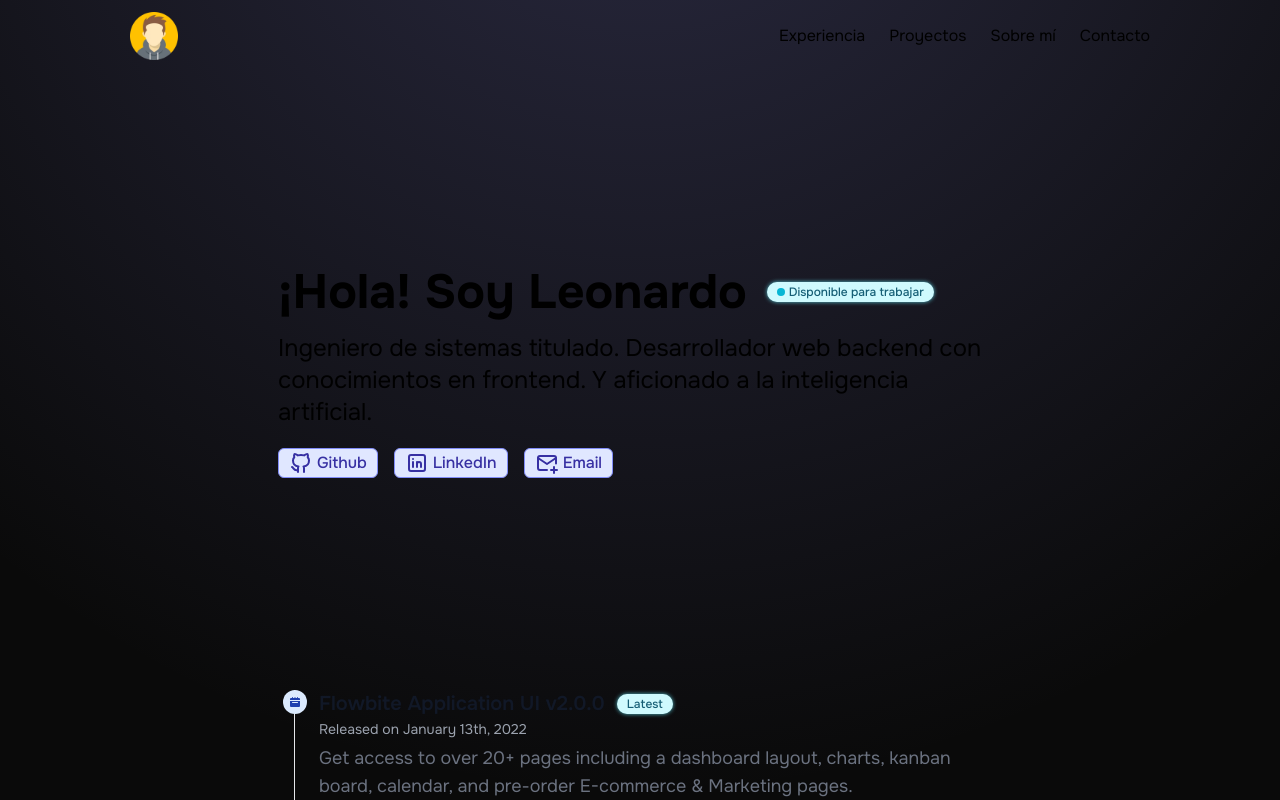
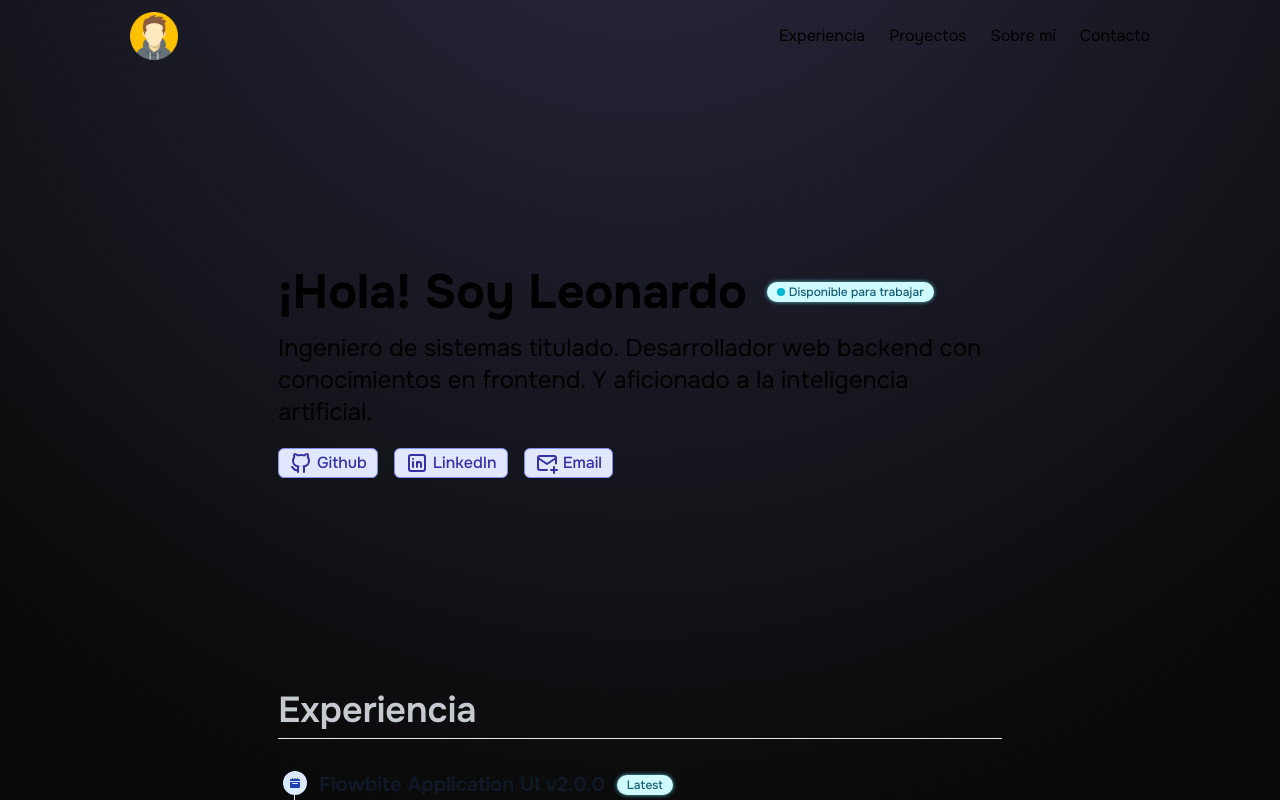
Before and after one commit to LeoLizc/leolizc.portfolio, a Next.js app: page / in a window 1280 px wide. Shown: the top 800 px of the page. Built offline with nearby package versions, Linux system fonts and the light colour scheme.

Commit message:
Add title and icon support to SectionLayout component

```diff
--- a/src/app/page.tsx
+++ b/src/app/page.tsx
@@ -38,7 +38,7 @@ export default function Home() {
           </Badge>
         </nav>
       </SectionLayout>
-      <SectionLayout>
+      <SectionLayout title="Experiencia">
         <Experience />
       </SectionLayout>
     </main>
--- a/src/ui/components/section-layout.tsx
+++ b/src/ui/components/section-layout.tsx
@@ -1,12 +1,23 @@
 type SectionLayoutProps = {
+  title?: string;
+  icon?: React.ReactNode;
   children: React.ReactNode;
   className?: string;
   id?: string;
 };
 
-export default function SectionLayout({ children, className = '', id = '' }: SectionLayoutProps) {
+export default function SectionLayout({
+  icon, title, children, className = '', id = '',
+}: SectionLayoutProps) {
   return (
     <section id={id} className={`${className} w-full lg:w-[740px] px-2 pb-24`}>
+      {title && (
+        <>
+          {icon && <div>{icon}</div>}
+          <h2 className="text-4xl font-semibold mb-2 text-gray-300/95">{title}</h2>
+          <hr className="h-px mb-8 bg-gray-200 border-0 dark:bg-gray-700" />
+        </>
+      )}
       {children}
     </section>
   );
```
